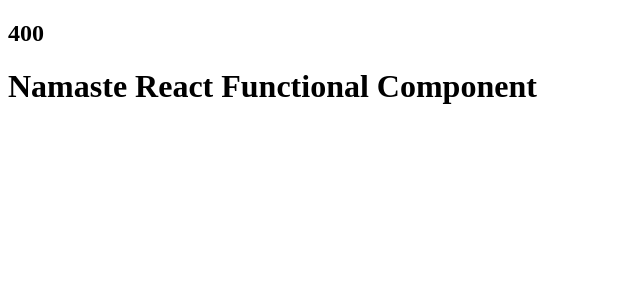
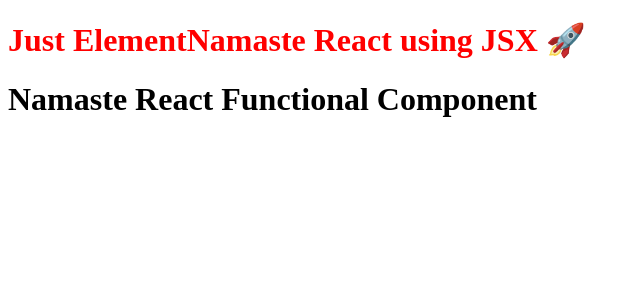
Before and after one commit to Prachi24599/namaste-react, a React (Vite) app: page / in a window 1280 px wide. Shown: the top 300 px of the page, without its empty margins (0-640 px from the left). Built offline with nearby package versions, Linux system fonts and the light colour scheme.

Commit message:
displaying react element inside another

```diff
--- a/App.js
+++ b/App.js
@@ -3,18 +3,18 @@
 
 //JSX => React.createElement => JS Object => HTMLElement(render)
 
-const Title = () => (<h1 id="heading">
+const element = <span>Just Element</span>
+
+const title = (<h1 id="heading">
+    {element}
     Namaste React using JSX 🚀
     </h1>);
-
-
-const number = 10000;
 
 // Component Composition
 const HeadingComponent = () => (
     <div id="container">
-       <h2> {100 + 300}</h2>
-        <h1 c>Namaste React Functional Component</h1>
+        {title}
+        <h1>Namaste React Functional Component</h1>
     </div>
 )
 
```
